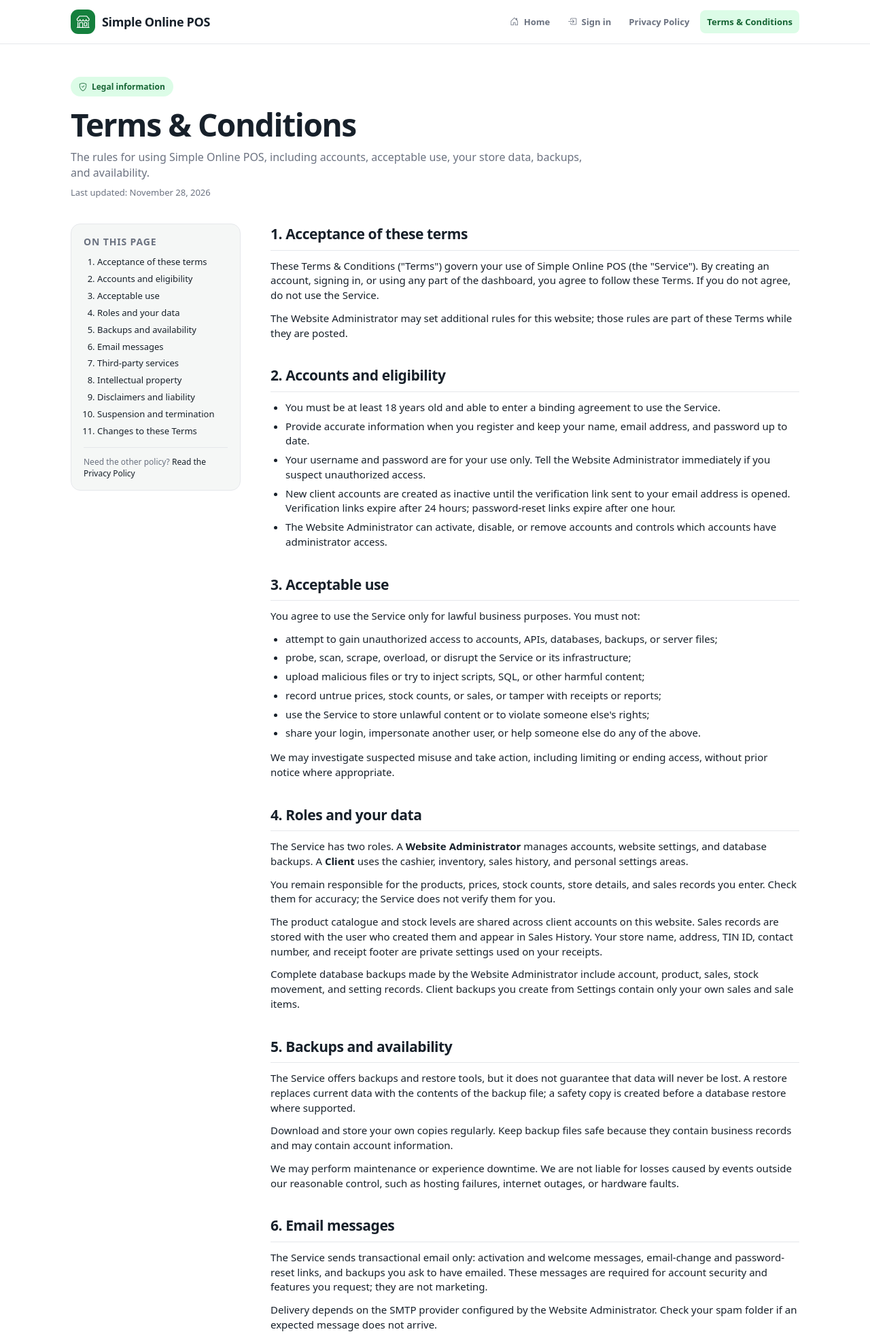
After one commit to lorencelaudenio/simplepos, a PHP site: page /terms in a window 1280 px wide. The commit adds this page. Shown: the top 1963 px of the page at 68% size. Run offline with PHP 8.4, Linux system fonts and the light colour scheme; data comes from the database, SQL or seed files in the repository; some libraries are stand-ins or nearby versions.

Commit message:
Add privacy policy and terms pages

```diff
--- a/activate.php
+++ b/activate.php
@@ -65,6 +65,7 @@ if ($token === '') {
       <a class="btn btn-block" href="resend"><i class="bi bi-envelope-arrow-up"></i> Request a new activation link</a>
       <p class="auth-link" style="margin-top:18px;margin-bottom:0">Back to <a href="login">sign in</a></p>
     <?php endif; ?>
+    <p class="auth-link" style="margin-top:12px;margin-bottom:0;font-size:12px"><?php include __DIR__ . '/includes/legal_links.php'; ?></p>
   </main>
 </body>
 </html>
--- /dev/null
+++ b/assets/css/legal.css
@@ -0,0 +1,76 @@
+/* Public legal pages: Privacy Policy and Terms & Conditions */
+.legal-page { background: #fff; }
+
+.legal-header { background: var(--card); border-bottom: 1px solid var(--line); position: sticky; top: 0; z-index: 20; }
+.legal-header-inner {
+  max-width: 1120px; margin: 0 auto; padding: 14px 24px;
+  display: flex; align-items: center; justify-content: space-between; gap: 14px; flex-wrap: wrap;
+}
+.legal-nav { display: flex; align-items: center; gap: 6px; flex-wrap: wrap; }
+.legal-nav a {
+  color: var(--muted); font-size: 13px; font-weight: 600;
+  padding: 8px 10px; border-radius: 8px;
+}
+.legal-nav a:hover { background: var(--green-softer); color: var(--green-dark); }
+.legal-nav a.active { background: var(--green-soft); color: var(--green-dark); }
+.legal-nav i { margin-right: 4px; }
+
+.legal-main { max-width: 1120px; margin: 0 auto; padding: 48px 24px 72px; }
+.legal-intro { max-width: 780px; margin-bottom: 36px; }
+.legal-eyebrow {
+  display: inline-flex; align-items: center; gap: 7px;
+  background: var(--green-soft); color: var(--green-dark);
+  border-radius: 999px; padding: 6px 12px; font-size: 12px; font-weight: 700;
+}
+.legal-intro h1 {
+  font-size: clamp(30px, 5vw, 46px); line-height: 1.12;
+  letter-spacing: -.03em; margin: 16px 0 10px;
+}
+.legal-intro > p { color: var(--muted); font-size: 16px; margin: 0 0 8px; }
+.legal-intro .legal-meta { font-size: 13px; }
+
+.legal-layout { display: grid; grid-template-columns: 250px minmax(0, 1fr); gap: 44px; align-items: start; }
+.legal-toc {
+  position: sticky; top: 88px; background: var(--bg);
+  border: 1px solid var(--line); border-radius: var(--radius); padding: 16px 18px;
+}
+.legal-toc h2 { font-size: 14px; margin: 0 0 10px; text-transform: uppercase; letter-spacing: .06em; color: var(--muted); }
+.legal-toc ol { margin: 0; padding-left: 20px; }
+.legal-toc li { margin: 6px 0; font-size: 13px; }
+.legal-toc a { color: var(--ink); }
+.legal-toc a:hover { color: var(--green); text-decoration: underline; }
+.legal-toc-note { border-top: 1px solid var(--line); margin: 14px 0 0; padding-top: 12px; font-size: 12px; color: var(--muted); }
+
+.legal-content { max-width: 820px; }
+.legal-content section { margin: 0 0 36px; scroll-margin-top: 90px; }
+.legal-content h2 { font-size: 21px; letter-spacing: -.02em; margin: 0 0 12px; padding-bottom: 8px; border-bottom: 1px solid var(--line); }
+.legal-content p { margin: 0 0 12px; }
+.legal-content ul, .legal-content ol { margin: 0 0 14px; padding-left: 22px; }
+.legal-content li { margin: 6px 0; }
+.legal-content a { color: var(--green); font-weight: 600; text-decoration: underline; text-underline-offset: 2px; }
+.legal-content a:hover { color: var(--green-dark); }
+.legal-content .legal-note {
+  background: var(--green-softer); border-left: 3px solid var(--green);
+  border-radius: 0 10px 10px 0; padding: 12px 16px; color: var(--green-dark);
+}
+
+.legal-footer {
+  border-top: 1px solid var(--line); padding: 22px 24px;
+  display: flex; align-items: center; justify-content: center; gap: 18px; flex-wrap: wrap;
+  color: var(--muted); font-size: 13px;
+}
+.legal-footer nav { display: flex; gap: 14px; flex-wrap: wrap; justify-content: center; }
+.legal-footer a { color: var(--muted); font-weight: 600; }
+.legal-footer a:hover { color: var(--green); }
+
+@media (max-width: 860px) {
+  .legal-layout { grid-template-columns: 1fr; gap: 28px; }
+  .legal-toc { position: static; }
+  .legal-main { padding: 32px 16px 56px; }
+  .legal-header-inner { padding: 12px 16px; }
+}
+@media (max-width: 520px) {
+  .legal-nav a { padding: 6px 8px; font-size: 12px; }
+  .legal-nav i { display: none; }
+  .legal-content h2 { font-size: 19px; }
+}
--- a/forgot.php
+++ b/forgot.php
@@ -75,6 +75,7 @@ if ($_SERVER['REQUEST_METHOD'] === 'POST') {
       </form>
       <p class="auth-link" style="margin-top:18px;margin-bottom:0">Remembered it? <a href="login">Sign in</a></p>
     <?php endif; ?>
+    <p class="auth-link" style="margin-top:12px;margin-bottom:0;font-size:12px"><?php include __DIR__ . '/includes/legal_links.php'; ?></p>
   </main>
 </body>
 </html>
--- a/includes/footer.php
+++ b/includes/footer.php
@@ -7,6 +7,12 @@ $footerStoreName = $footerUser
     : 'My Store';
 ?>
 </main>
+
+<footer style="border-top:1px solid var(--line);padding:14px 22px;display:flex;align-items:center;justify-content:center;gap:14px;flex-wrap:wrap;background:var(--card);color:var(--muted);font-size:12px">
+  <span><?= e(get_setting('website_name', 'Simple Online POS') ?: 'Simple Online POS') ?></span>
+  <span aria-hidden="true">·</span>
+  <?php include __DIR__ . '/legal_links.php'; ?>
+</footer>
 
 <div id="receipt-print" class="receipt-print"></div>
 
--- a/includes/hero.php
+++ b/includes/hero.php
@@ -131,6 +131,9 @@ $heroSchema = [
   <footer class="hero-footer">
     <span><?= e($heroName) ?></span>
     <span>Native PHP + MySQL</span>
+    <nav aria-label="Legal links" style="display:flex;gap:14px;flex-wrap:wrap">
+      <?php include __DIR__ . '/legal_links.php'; ?>
+    </nav>
   </footer>
 </body>
 </html>
--- /dev/null
+++ b/includes/legal_links.php
@@ -0,0 +1 @@
+<a href="privacy">Privacy Policy</a><span aria-hidden="true"> · </span><a href="terms">Terms &amp; Conditions</a>
--- /dev/null
+++ b/includes/legal_page.php
@@ -0,0 +1,97 @@
+<?php
+declare(strict_types=1);
+
+/** Shared shell for public legal pages (privacy policy, terms and conditions). */
+function render_legal_page(array $page): void
+{
+    $websiteName = get_setting('website_name', 'Simple Online POS') ?: 'Simple Online POS';
+    $title = (string)($page['title'] ?? 'Legal');
+    $description = (string)($page['description'] ?? '');
+    $path = (string)($page['path'] ?? '');
+    $updated = (string)($page['updated'] ?? '');
+    $toc = is_array($page['toc'] ?? null) ? $page['toc'] : [];
+    $contentFile = (string)($page['content'] ?? '');
+    $contactEmail = get_setting('smtp_from', '');
+    if (!filter_var($contactEmail, FILTER_VALIDATE_EMAIL)) {
+        $contactEmail = '';
+    }
+    ?>
+<!doctype html>
+<html lang="en">
+<head>
+  <meta charset="utf-8">
+  <meta name="viewport" content="width=device-width, initial-scale=1">
+  <meta name="referrer" content="same-origin">
+  <?php seo_tags([
+      'title' => $title . ' - ' . $websiteName,
+      'description' => $description,
+      'path' => $path,
+      'robots' => 'index, follow',
+      'site_name' => $websiteName,
+  ]); ?>
+  <link rel="stylesheet" href="https://cdn.jsdelivr.net/npm/bootstrap-icons@1.11.3/font/bootstrap-icons.min.css">
+  <link rel="stylesheet" href="assets/css/app.css?v=4">
+  <link rel="stylesheet" href="assets/css/legal.css?v=1">
+</head>
+<body class="legal-page">
+  <header class="legal-header">
+    <div class="legal-header-inner">
+      <a class="brand" href="index" aria-label="<?= e($websiteName) ?> home">
+        <span class="brand-mark"><i class="bi bi-shop"></i></span><span><?= e($websiteName) ?></span>
+      </a>
+      <nav class="legal-nav" aria-label="Legal page navigation">
+        <a href="index"><i class="bi bi-house-door"></i> Home</a>
+        <a href="login"><i class="bi bi-box-arrow-in-right"></i> Sign in</a>
+        <a href="privacy" class="<?= $path === 'privacy' ? 'active' : '' ?>">Privacy Policy</a>
+        <a href="terms" class="<?= $path === 'terms' ? 'active' : '' ?>">Terms &amp; Conditions</a>
+      </nav>
+    </div>
+  </header>
+
+  <main class="legal-main">
+    <div class="legal-intro">
+      <span class="legal-eyebrow"><i class="bi bi-shield-check"></i> Legal information</span>
+      <h1><?= e($title) ?></h1>
+      <p><?= e($description) ?></p>
+      <?php if ($updated !== ''): ?><p class="legal-meta">Last updated: <?= e($updated) ?></p><?php endif; ?>
+    </div>
+
+    <div class="legal-layout">
+      <?php if ($toc !== []): ?>
+        <aside class="legal-toc" aria-label="On this page">
+          <h2>On this page</h2>
+          <ol>
+            <?php foreach ($toc as $item): ?>
+              <?php if (!is_array($item)) { continue; } ?>
+              <li><a href="#<?= e((string)($item['id'] ?? '')) ?>"><?= e((string)($item['label'] ?? '')) ?></a></li>
+            <?php endforeach; ?>
+          </ol>
+          <p class="legal-toc-note">Need the other policy? <a href="<?= $path === 'privacy' ? 'terms' : 'privacy' ?>"><?= $path === 'privacy' ? 'Read the Terms &amp; Conditions' : 'Read the Privacy Policy' ?></a></p>
+        </aside>
+      <?php endif; ?>
+
+      <article class="legal-content">
+        <?php
+        if ($contentFile !== '' && is_file($contentFile)) {
+            include $contentFile;
+        } else {
+            echo '<p>This document is temporarily unavailable. Please try again later.</p>';
+        }
+        ?>
+      </article>
+    </div>
+  </main>
+
+  <footer class="legal-footer">
+    <span><?= e($websiteName) ?></span>
+    <nav aria-label="Footer links">
+      <a href="index">Home</a>
+      <a href="privacy">Privacy Policy</a>
+      <a href="terms">Terms &amp; Conditions</a>
+      <a href="login">Sign in</a>
+    </nav>
+  </footer>
+</body>
+</html>
+    <?php
+}
--- /dev/null
+++ b/includes/legal_terms.php
@@ -0,0 +1,85 @@
+<section id="acceptance">
+  <h2>1. Acceptance of these terms</h2>
+  <p>These Terms &amp; Conditions ("Terms") govern your use of <?= e($websiteName) ?> (the "Service"). By creating an account, signing in, or using any part of the dashboard, you agree to follow these Terms. If you do not agree, do not use the Service.</p>
+  <p>The Website Administrator may set additional rules for this website; those rules are part of these Terms while they are posted.</p>
+</section>
+
+<section id="accounts">
+  <h2>2. Accounts and eligibility</h2>
+  <ul>
+    <li>You must be at least 18 years old and able to enter a binding agreement to use the Service.</li>
+    <li>Provide accurate information when you register and keep your name, email address, and password up to date.</li>
+    <li>Your username and password are for your use only. Tell the Website Administrator immediately if you suspect unauthorized access.</li>
+    <li>New client accounts are created as inactive until the verification link sent to your email address is opened. Verification links expire after 24 hours; password-reset links expire after one hour.</li>
+    <li>The Website Administrator can activate, disable, or remove accounts and controls which accounts have administrator access.</li>
+  </ul>
+</section>
+
+<section id="acceptable-use">
+  <h2>3. Acceptable use</h2>
+  <p>You agree to use the Service only for lawful business purposes. You must not:</p>
+  <ul>
+    <li>attempt to gain unauthorized access to accounts, APIs, databases, backups, or server files;</li>
+    <li>probe, scan, scrape, overload, or disrupt the Service or its infrastructure;</li>
+    <li>upload malicious files or try to inject scripts, SQL, or other harmful content;</li>
+    <li>record untrue prices, stock counts, or sales, or tamper with receipts or reports;</li>
+    <li>use the Service to store unlawful content or to violate someone else's rights;</li>
+    <li>share your login, impersonate another user, or help someone else do any of the above.</li>
+  </ul>
+  <p>We may investigate suspected misuse and take action, including limiting or ending access, without prior notice where appropriate.</p>
+</section>
+
+<section id="roles-and-data">
+  <h2>4. Roles and your data</h2>
+  <p>The Service has two roles. A <strong>Website Administrator</strong> manages accounts, website settings, and database backups. A <strong>Client</strong> uses the cashier, inventory, sales history, and personal settings areas.</p>
+  <p>You remain responsible for the products, prices, stock counts, store details, and sales records you enter. Check them for accuracy; the Service does not verify them for you.</p>
+  <p>The product catalogue and stock levels are shared across client accounts on this website. Sales records are stored with the user who created them and appear in Sales History. Your store name, address, TIN ID, contact number, and receipt footer are private settings used on your receipts.</p>
+  <p>Complete database backups made by the Website Administrator include account, product, sales, stock movement, and setting records. Client backups you create from Settings contain only your own sales and sale items.</p>
+</section>
+
+<section id="backups">
+  <h2>5. Backups and availability</h2>
+  <p>The Service offers backups and restore tools, but it does not guarantee that data will never be lost. A restore replaces current data with the contents of the backup file; a safety copy is created before a database restore where supported.</p>
+  <p>Download and store your own copies regularly. Keep backup files safe because they contain business records and may contain account information.</p>
+  <p>We may perform maintenance or experience downtime. We are not liable for losses caused by events outside our reasonable control, such as hosting failures, internet outages, or hardware faults.</p>
+</section>
+
+<section id="emails">
+  <h2>6. Email messages</h2>
+  <p>The Service sends transactional email only: activation and welcome messages, email-change and password-reset links, and backups you ask to have emailed. These messages are required for account security and features you request; they are not marketing.</p>
+  <p>Delivery depends on the SMTP provider configured by the Website Administrator. Check your spam folder if an expected message does not arrive.</p>
+</section>
+
+<section id="third-party-services">
+  <h2>7. Third-party services and device permissions</h2>
+  <p>Icons, charts, and the barcode scanner library are loaded from a public CDN. Your browser connects to that provider directly, and blocking it may break parts of the interface.</p>
+  <p>The camera scanner runs in your browser. It needs your permission and generally requires HTTPS. You control camera access through your browser settings and can use a USB barcode scanner or manual entry instead.</p>
+</section>
+
+<section id="intellectual-property">
+  <h2>8. Intellectual property</h2>
+  <p>The Service's software, design, and documentation belong to their respective owners. You may use the Service for your business, but you may not copy, modify, resell, or rehost its code without permission.</p>
+  <p>You keep ownership of the business information you enter. You give the Service permission to store and process that information only to provide and support the features you use.</p>
+</section>
+
+<section id="disclaimers">
+  <h2>9. Disclaimers and limitation of liability</h2>
+  <p>The Service is provided "as is" and "as available". To the maximum extent permitted by law, the operators and contributors do not warrant that it will be uninterrupted, error-free, or fit for a particular purpose, and are not liable for indirect or consequential losses, lost profits, or loss of data arising from its use.</p>
+  <p>Nothing in these Terms excludes liability that cannot lawfully be excluded.</p>
+</section>
+
+<section id="termination">
+  <h2>10. Suspension and termination</h2>
+  <p>You may stop using the Service at any time and can ask the Website Administrator to close your account. The administrator may suspend or remove an account for misuse, security reasons, or as required by law.</p>
+  <p>On closure, access to the account ends. Data may remain in backups until those backups are deleted according to the operator's retention practices. See the <a href="privacy">Privacy Policy</a> for more on data retention and your choices.</p>
+</section>
+
+<section id="changes">
+  <h2>11. Changes to these Terms</h2>
+  <p>These Terms may be updated when the Service changes or to meet legal requirements. The "Last updated" date at the top of this page shows the current version. Continuing to use the Service after an update means you accept the revised Terms.</p>
+  <?php if ($contactEmail !== ''): ?>
+    <p>If you have questions about these Terms, contact the Website Administrator at <a href="mailto:<?= e($contactEmail) ?>"><?= e($contactEmail) ?></a>.</p>
+  <?php else: ?>
+    <p>If you have questions about these Terms, contact the Website Administrator using the contact details provided by the operator of this website.</p>
+  <?php endif; ?>
+</section>
--- a/login.php
+++ b/login.php
@@ -93,6 +93,7 @@ if ($_SERVER['REQUEST_METHOD'] === 'POST') {
       <button class="btn btn-primary btn-block" type="submit"><i class="bi bi-box-arrow-in-right"></i> Sign In</button>
     </form>
     <p class="auth-link" style="margin-top:18px;margin-bottom:0">New here? <a href="signup">Create a client account</a><br><span style="display:inline-block;margin-top:8px">Forgot your password? <a href="forgot">Reset it</a><br>Need to activate? <a href="resend">Resend activation email</a></span></p>
+    <p class="auth-link" style="margin-top:12px;margin-bottom:0;font-size:12px"><?php include __DIR__ . '/includes/legal_links.php'; ?></p>
   </main>
 </body>
 </html>
--- a/resend.php
+++ b/resend.php
@@ -71,6 +71,7 @@ if ($_SERVER['REQUEST_METHOD'] === 'POST') {
       <button class="btn btn-primary btn-block" type="submit"><i class="bi bi-envelope-arrow-up"></i> Send New Link</button>
     </form>
     <p class="auth-link" style="margin-top:18px;margin-bottom:0">Back to <a href="login">sign in</a></p>
+    <p class="auth-link" style="margin-top:12px;margin-bottom:0;font-size:12px"><?php include __DIR__ . '/includes/legal_links.php'; ?></p>
   </main>
 </body>
 </html>
--- a/reset.php
+++ b/reset.php
@@ -94,6 +94,7 @@ if ($_SERVER['REQUEST_METHOD'] === 'POST') {
     <?php else: ?>
       <p class="auth-link" style="margin-bottom:0"><a href="forgot">Request a new reset link</a> · <a href="login">Sign in</a></p>
     <?php endif; ?>
+    <p class="auth-link" style="margin-top:12px;margin-bottom:0;font-size:12px"><?php include __DIR__ . '/includes/legal_links.php'; ?></p>
   </main>
 </body>
 </html>
--- a/signup.php
+++ b/signup.php
@@ -109,6 +109,7 @@ if ($_SERVER['REQUEST_METHOD'] === 'POST') {
         <button class="btn btn-primary btn-block" type="submit"><i class="bi bi-person-plus"></i> Create Account</button>
       </form>
       <p class="auth-link" style="margin-top:18px;margin-bottom:0">Already have an account? <a href="login">Sign in</a></p>
+      <p class="auth-link" style="margin-top:12px;margin-bottom:0;font-size:12px">By signing up you agree to our <?php include __DIR__ . '/includes/legal_links.php'; ?>.</p>
     <?php endif; ?>
   </main>
 </body>
--- /dev/null
+++ b/terms.php
@@ -0,0 +1,28 @@
+<?php
+declare(strict_types=1);
+require_once __DIR__ . '/config/database.php';
+require_once __DIR__ . '/includes/functions.php';
+require_once __DIR__ . '/includes/legal_page.php';
+
+$websiteName = get_setting('website_name', 'Simple Online POS') ?: 'Simple Online POS';
+
+render_legal_page([
+    'title' => 'Terms & Conditions',
+    'description' => 'The rules for using ' . $websiteName . ', including accounts, acceptable use, your store data, backups, and availability.',
+    'path' => 'terms',
+    'updated' => 'November 28, 2026',
+    'toc' => [
+        ['id' => 'acceptance', 'label' => 'Acceptance of these terms'],
+        ['id' => 'accounts', 'label' => 'Accounts and eligibility'],
+        ['id' => 'acceptable-use', 'label' => 'Acceptable use'],
+        ['id' => 'roles-and-data', 'label' => 'Roles and your data'],
+        ['id' => 'backups', 'label' => 'Backups and availability'],
+        ['id' => 'emails', 'label' => 'Email messages'],
+        ['id' => 'third-party-services', 'label' => 'Third-party services'],
+        ['id' => 'intellectual-property', 'label' => 'Intellectual property'],
+        ['id' => 'disclaimers', 'label' => 'Disclaimers and liability'],
+        ['id' => 'termination', 'label' => 'Suspension and termination'],
+        ['id' => 'changes', 'label' => 'Changes to these Terms'],
+    ],
+    'content' => __DIR__ . '/includes/legal_terms.php',
+]);
```
Also changed, not shown: includes/legal_privacy.php (added, +80 -0 lines), privacy.php (added, +26 -0 lines), sitemap.php (+15 -7 lines), README.md.
